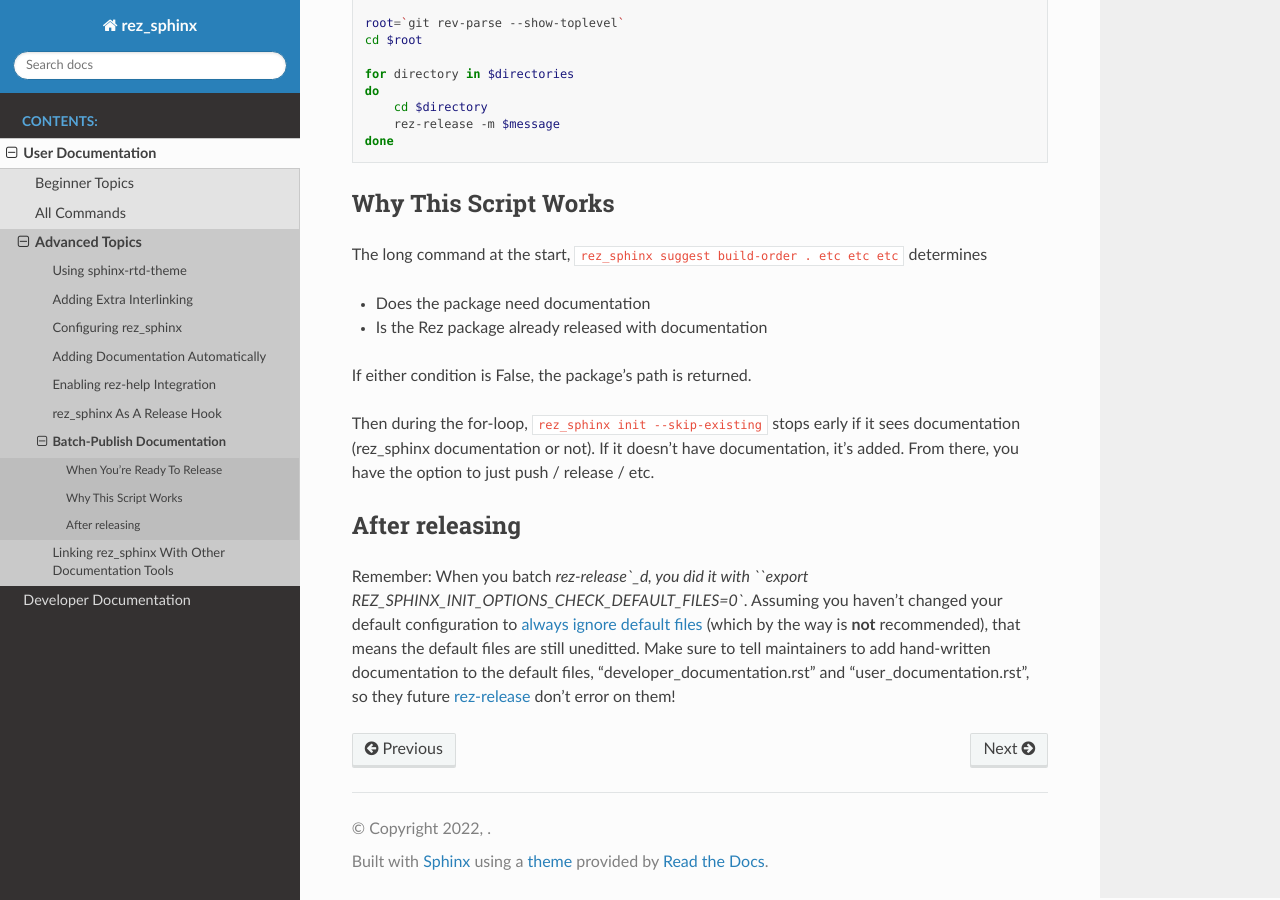
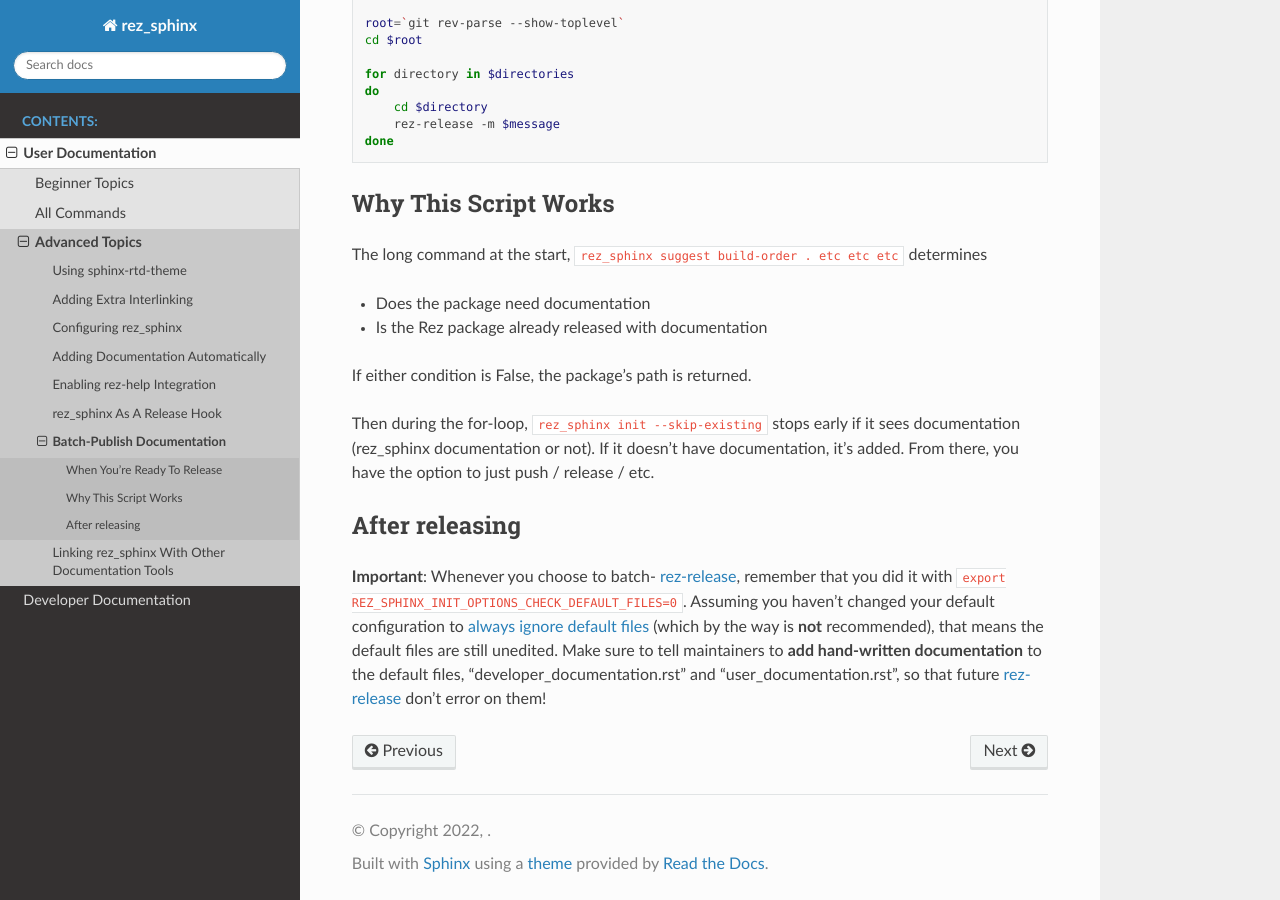
Before and after one commit to ColinKennedy/rez_developer_packages, a Sphinx documentation site: the page built from rez_sphinx/documentation/batch_publish_documentation.rst, in a window 1280 px wide and 900 px high, scrolled down 1456 px. Built offline with Sphinx 7.4.7 and the Read the Docs theme 2.0.0, drawn with Linux system fonts in a browser that asks for light colours; pages that are not in the unit, such as notebooks, are missing from menus; the version number could not be read and is left out.

Commit message:
Fixed documentation

```diff
--- a/rez_sphinx/documentation/batch_publish_documentation.rst
+++ b/rez_sphinx/documentation/batch_publish_documentation.rst
@@ -103,11 +103,11 @@ release / etc.
 After releasing
 ***************
 
-Remember: When you batch `rez-release`_d, you did it with ``export
-REZ_SPHINX_INIT_OPTIONS_CHECK_DEFAULT_FILES=0``. Assuming you haven't changed
-your default configuration to :ref:`always ignore default files
-<rez_sphinx.init_options.check_default_files>` (which by the way is **not**
-recommended), that means the default files are still uneditted. Make sure to
-tell maintainers to add hand-written documentation to the default files,
-"developer_documentation.rst" and "user_documentation.rst", so they future
-`rez-release`_ don't error on them!
+**Important**: Whenever you choose to batch- `rez-release`_, remember that you
+did it with ``export REZ_SPHINX_INIT_OPTIONS_CHECK_DEFAULT_FILES=0``. Assuming
+you haven't changed your default configuration to :ref:`always ignore default
+files <rez_sphinx.init_options.check_default_files>` (which by the way is
+**not** recommended), that means the default files are still unedited. Make
+sure to tell maintainers to **add hand-written documentation** to the default
+files, "developer_documentation.rst" and "user_documentation.rst", so that
+future `rez-release`_ don't error on them!
```
